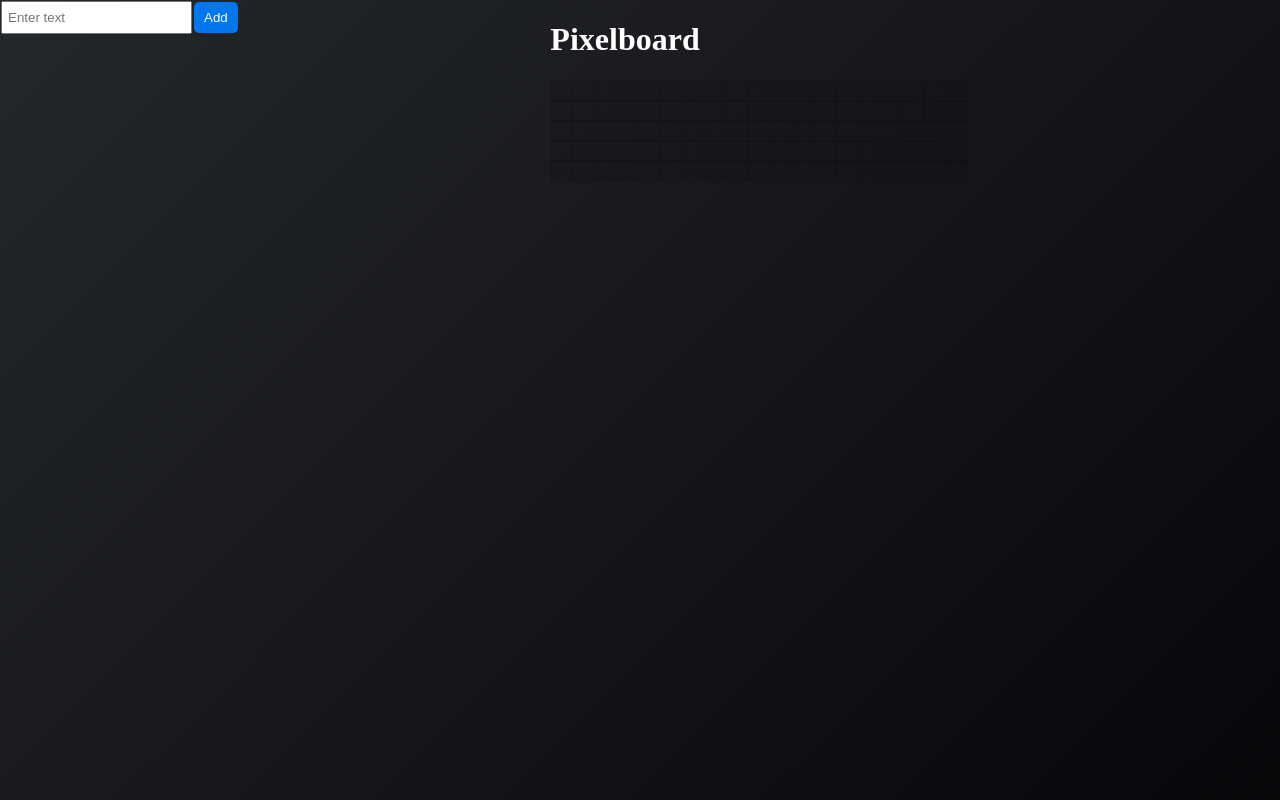
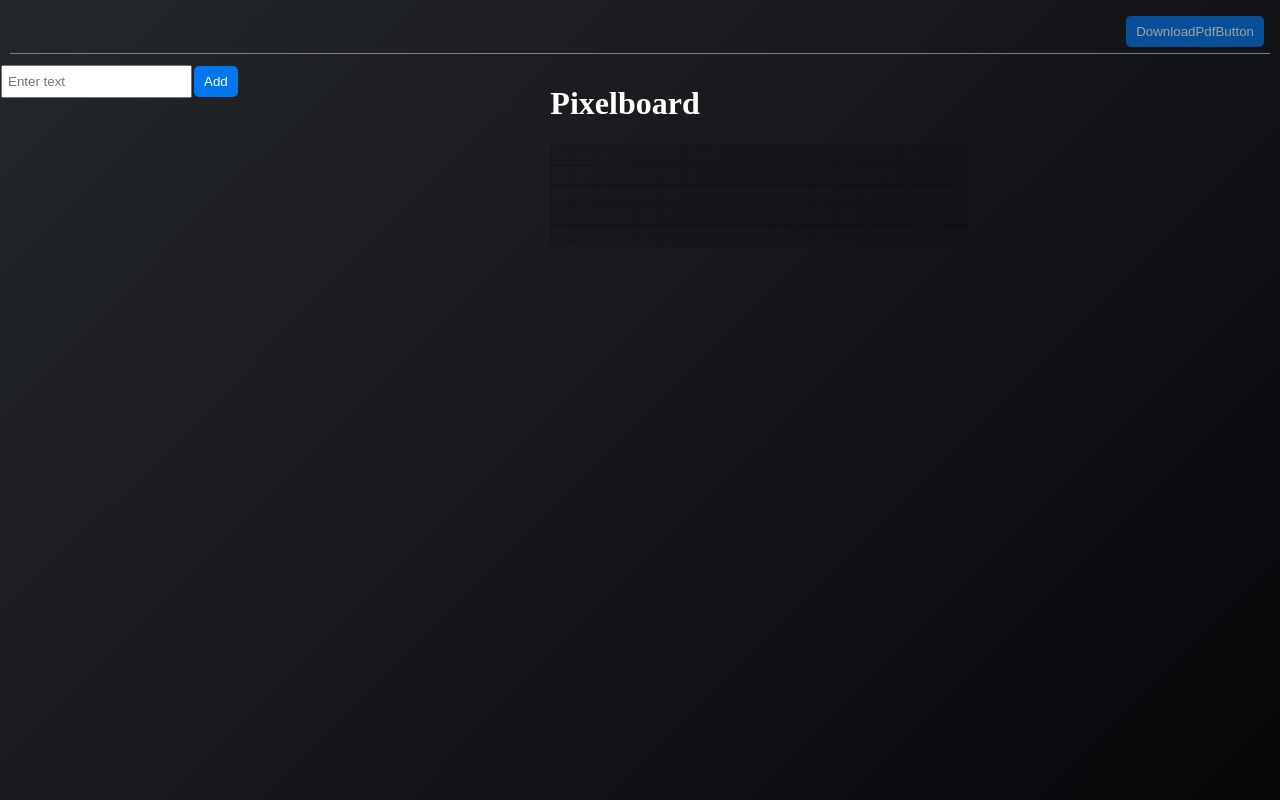
Before and after one commit to erik-sth/ts-website-lexi-matrix, a React (Vite) app: page / in a window 1280 px wide. Built offline with nearby package versions, Linux system fonts and the light colour scheme.

Commit message:
Added pdf Download button.

```diff
--- a/package.json
+++ b/package.json
@@ -10,6 +10,7 @@
     "preview": "vite preview"
   },
   "dependencies": {
+    "jspdf": "^2.5.1",
     "react": "^18.2.0",
     "react-dom": "^18.2.0"
   },
--- a/src/App.css
+++ b/src/App.css
@@ -1,10 +1,7 @@
 .heading {
 	color: white;
 }
-.wordlist {
-	float: left;
-	height: 100vh;
-}
+
 .pixelboard {
 }
 .pixel {
@@ -30,6 +27,10 @@
 .btn:hover {
 	background-color: #0172e2;
 }
+.btn:disabled {
+	opacity: 0.6;
+	cursor: not-allowed;
+}
 .input {
 	padding: 7px 5px;
 	margin: 1px;
--- a/src/App.tsx
+++ b/src/App.tsx
@@ -4,6 +4,7 @@ import Pixelboard from './Matrix/Pixelboard';
 import { setCharSetToLocalStorage } from './utils/Coordinates';
 import charToCoordinates from './Data/CharSet';
 import WordList from './Words/Wordlist';
+import { Nav } from './Nav/Nav';
 
 function App() {
 	useEffect(() => {
@@ -23,6 +24,7 @@ function App() {
 	};
 	return (
 		<>
+			<Nav width={19} allWords={words} />
 			<div className='wordlist'>
 				<WordList
 					allWords={words}
--- /dev/null
+++ b/src/Class/Pdf.ts
@@ -0,0 +1,46 @@
+import { jsPDF } from 'jspdf';
+
+class PDFGenerator {
+    pdf: jsPDF;
+    currentCount: number;
+    pageCount: number;
+    constructor() {
+        this.pdf = new jsPDF();
+        this.currentCount = 10;
+        this.pageCount = 0;
+    }
+    addTitel(title: string) {
+        this.currentCount = 10;
+        this.pdf.setFontSize(16);
+        this.pdf.text(title, 10, 10);
+        this.pageCount++;
+    }
+    addPageWithTitle(title: string) {
+        this.currentCount = 10;
+
+        this.pdf.addPage();
+        this.pageCount++;
+
+        this.pdf.setFontSize(16);
+        this.pdf.text(title, 10, 10);
+        this.pageCount++;
+    }
+
+    addContent(content: string) {
+        this.currentCount += 8;
+        this.pdf.setFontSize(12);
+        this.pdf.text(content, 10, this.currentCount);
+    }
+
+    generateAndDownload(filename = 'Musical') {
+        const blob = this.pdf.output('blob');
+        const link = document.createElement('a');
+        link.href = URL.createObjectURL(blob);
+        link.download = `${filename}.pdf`;
+        document.body.appendChild(link);
+        link.click();
+        document.body.removeChild(link);
+    }
+}
+
+export default PDFGenerator;
--- /dev/null
+++ b/src/Data/numberToChar.ts
@@ -0,0 +1,32 @@
+interface NumberMap {
+    [key: number]: string;
+}
+
+const number_map: NumberMap = {
+    0: 'A',
+    1: 'B',
+    2: 'C',
+    3: 'D',
+    4: 'E',
+    5: 'F',
+    6: 'G',
+    7: 'H',
+    8: 'J',
+    9: 'K',
+    10: 'L',
+    11: 'M',
+    12: 'N',
+    13: 'P',
+    14: 'Q',
+    15: 'R',
+    16: 'S',
+    17: 'T',
+    18: 'U',
+    19: 'V',
+    20: 'W',
+    21: 'X',
+    22: 'Y',
+    23: 'Z',
+};
+
+export { number_map };
--- /dev/null
+++ b/src/Nav/DownloadPdfButton.tsx
@@ -0,0 +1,55 @@
+import Matrix from '../Class/Matrix';
+import PDFGenerator from '../Class/Pdf';
+import { number_map } from '../Data/numberToChar';
+
+interface Props {
+	words: string[];
+	height: number;
+	width: number;
+}
+const DownloadPdfButton = ({ width, height, words }: Props) => {
+	const saved: number[][][] = [];
+	const wordSaved: string[] = [];
+
+	function calc() {}
+	words.forEach((word) => {
+		wordSaved.push(word);
+		const newMatrix = new Matrix(width, height);
+		newMatrix.mapInputToMatrix(word);
+		saved.push(newMatrix.getMatrix());
+	});
+	function createDoc() {
+		const pdf = new PDFGenerator();
+		calc();
+		for (let k = 0; k < saved[0].length; k++) {
+			for (let j = 0; j < saved[0][0].length; j++) {
+				const position: string = number_map[j] + (k + 1);
+				if (j == 0 && k == 0) {
+					pdf.addTitel(position);
+				} else {
+					pdf.addPageWithTitle(position);
+				}
+				for (let i = 0; i < words.length; i++) {
+					pdf.addContent(
+						`${wordSaved[i]}: ${saved[i][k][j] ? 'X' : 'O'}`
+					);
+				}
+			}
+		}
+		return pdf.generateAndDownload();
+	}
+
+	return (
+		<button
+			className='btn'
+			onClick={() => {
+				createDoc();
+			}}
+			disabled={words.length === 0}
+		>
+			DownloadPdfButton
+		</button>
+	);
+};
+
+export default DownloadPdfButton;
--- /dev/null
+++ b/src/Nav/Nav.css
@@ -0,0 +1,7 @@
+.navbar {
+	margin: 10px;
+	padding: 5px;
+	border-bottom: 1px solid grey;
+	display: flex;
+	justify-content: flex-end;
+}
--- /dev/null
+++ b/src/Nav/Nav.tsx
@@ -0,0 +1,15 @@
+import DownloadPdfButton from './DownloadPdfButton';
+import './Nav.css';
+
+interface Props {
+	width: number;
+	allWords: string[];
+}
+
+export const Nav = ({ width, allWords }: Props) => {
+	return (
+		<div className='navbar'>
+			<DownloadPdfButton width={width} height={5} words={allWords} />
+		</div>
+	);
+};
--- a/src/Words/Wordlist.css
+++ b/src/Words/Wordlist.css
@@ -1,4 +1,6 @@
 .wordlist {
+	float: left;
+	height: 90vh;
 	overflow-y: scroll;
 	padding: 0;
 }
```
Also changed, not shown: 1 other file (tests, documents, lock files or other folders).
